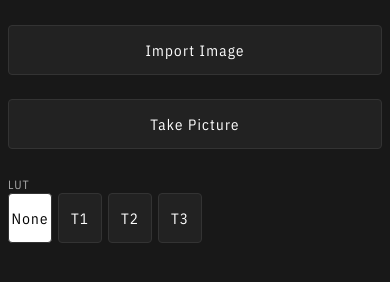
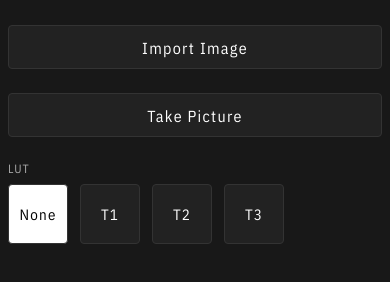
Before and after one commit to Gevaux-Tristan/Signature, a plain HTML site: page index.html in a window 390 px wide. Shown: the part 560-842 px from the top of the page. Drawn offline with nearby package versions, Linux system fonts and the light colour scheme.

Commit message:
Update index.html

```diff
--- a/index.html
+++ b/index.html
@@ -19,7 +19,14 @@
         .right { flex: 1; background: #181818; padding: 32px 24px; display: flex; flex-direction: column; gap: 24px; min-width: 0; }
         #canvas { max-width: 100vw; max-height: 80vh; display: block; background: #222; border-radius: 8px; }
         .control-group { margin-bottom: 18px; }
-        .control-group label { font-size: 12px; color: #aaa; text-transform: uppercase; letter-spacing: 1px; }
+        .control-group label {
+            font-size: 12px;
+            color: #aaa;
+            text-transform: uppercase;
+            letter-spacing: 1px;
+            display: block;
+            margin-bottom: 8px;
+        }
         .control-group input[type=range] {
             width: 100%;
             touch-action: pan-x;
@@ -64,9 +71,21 @@
         .control-group input[type=range]:focus {
             outline: none;
         }
-        .lut-list { display: flex; flex-wrap: wrap; gap: 8px; }
+        .lut-list {
+            display: flex;
+            flex-wrap: wrap;
+            gap: 12px;
+        }
         .lut-btn, .file-btn, .export-btn {
-            background: #222; color: #fff; border: 1px solid #333; border-radius: 4px; padding: 12px 18px; cursor: pointer; font-size: 16px; min-width: 56px; min-height: 44px;
+            background: #222;
+            color: #fff;
+            border: 1px solid #333;
+            border-radius: 4px;
+            padding: 12px 18px;
+            cursor: pointer;
+            font-size: 16px;
+            min-width: 56px;
+            min-height: 44px;
             font-family: 'IBM Plex Sans Condensed', Arial, sans-serif;
             margin-bottom: 8px;
             letter-spacing: 0.08em;
@@ -99,12 +118,15 @@
                 padding: 18px 8px; gap: 16px;
             }
             .logo { width: 42%; max-width: 42%; margin: 0 auto 12px auto; }
-            .lut-list { gap: 6px; }
-            .lut-btn, .file-btn, .export-btn {
+            .lut-list {
+                gap: 12px;
+                margin-bottom: 8px;
+            }
+            .lut-btn {
                 font-size: 15px;
-                min-width: 44px;
-                min-height: 50px;
-                padding: 12px 0;
+                min-width: 60px;
+                min-height: 60px;
+                padding: 0;
                 display: flex;
                 align-items: center;
                 justify-content: center;
```
